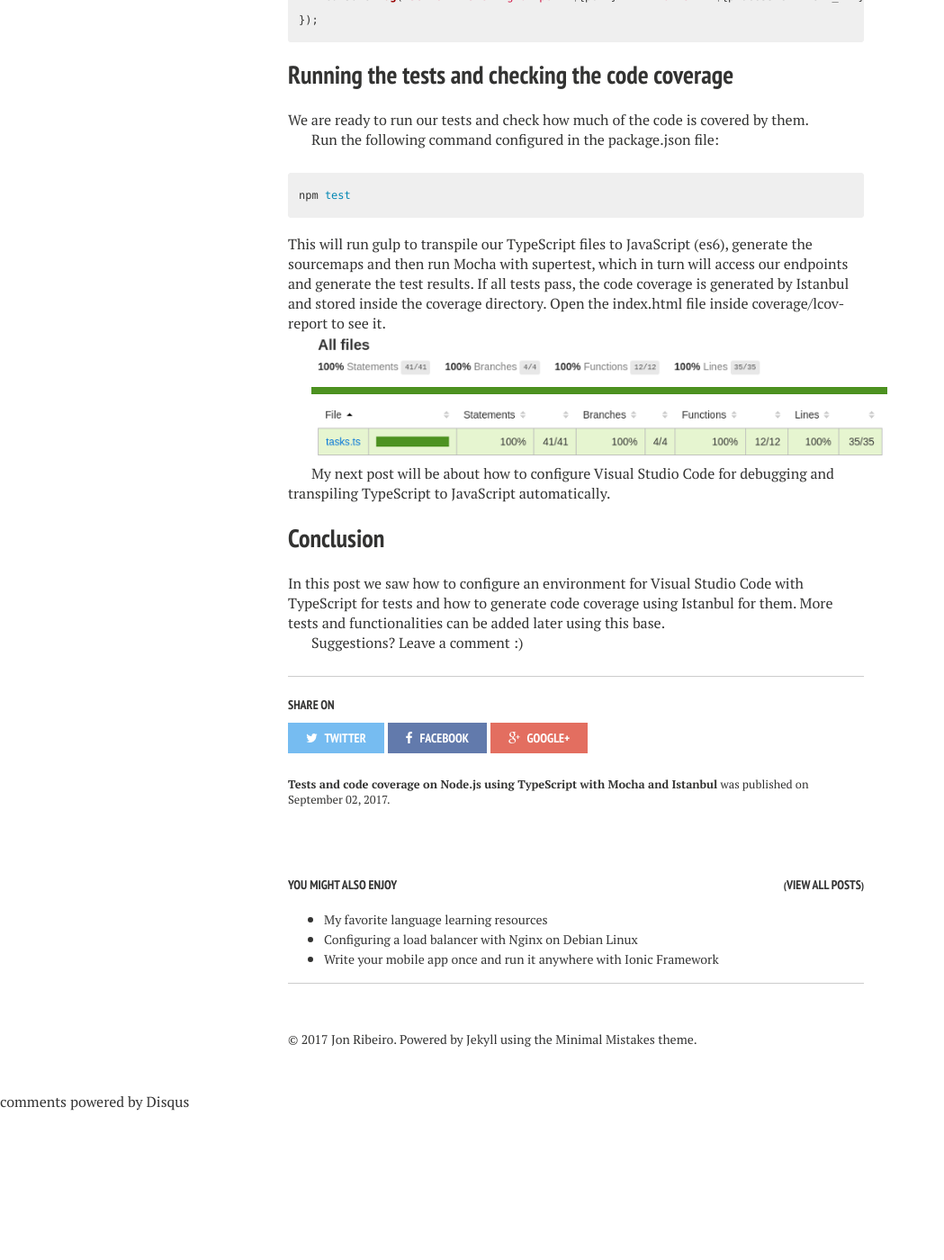
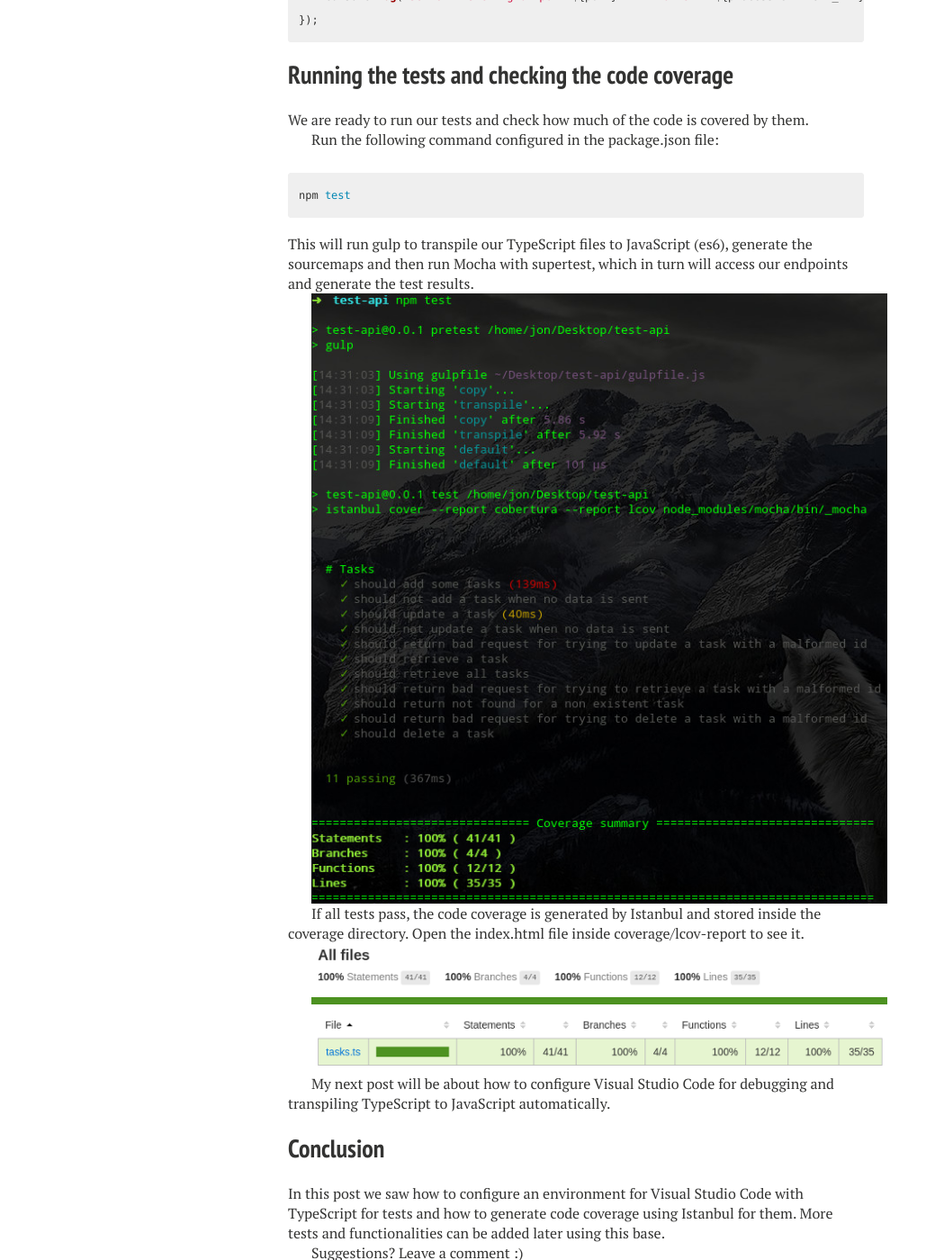
Before and after one commit to jonathas/jonathas.github.io, a Jekyll site: the page built from _posts/2017-09-02-tests-and-code-coverage-on-node-using-typescript-with-mocha-and-istanbul.md, in a window 1280 px wide and 1400 px high, scrolled down 14679 px. Shown: the whole window at 90% size, without its empty margins (0-1049 px from the left). Built offline with Jekyll 4.4.1, drawn with Linux system fonts in a browser that asks for light colours; nearby versions of some CDN libraries; comment, search, counter and statistics services are not loaded; before the commit the page ends 15914 px from its top, so only the background shows below that.

Commit message:
Added new image to the last post

````diff
--- a/_posts/2017-09-02-tests-and-code-coverage-on-node-using-typescript-with-mocha-and-istanbul.md
+++ b/_posts/2017-09-02-tests-and-code-coverage-on-node-using-typescript-with-mocha-and-istanbul.md
@@ -551,7 +551,11 @@ Run the following command configured in the package.json file:
 npm test
 ```
 
-This will run gulp to transpile our TypeScript files to JavaScript (es6), generate the sourcemaps and then run Mocha with supertest, which in turn will access our endpoints and generate the test results. If all tests pass, the code coverage is generated by Istanbul and stored inside the coverage directory. Open the index.html file inside coverage/lcov-report to see it.
+This will run gulp to transpile our TypeScript files to JavaScript (es6), generate the sourcemaps and then run Mocha with supertest, which in turn will access our endpoints and generate the test results.
+
+![alt text](/images/posts/tests.jpg "Tests running")
+
+If all tests pass, the code coverage is generated by Istanbul and stored inside the coverage directory. Open the index.html file inside coverage/lcov-report to see it.
 
 ![alt text](/images/posts/coverage.png "Code coverage report")
 
````
